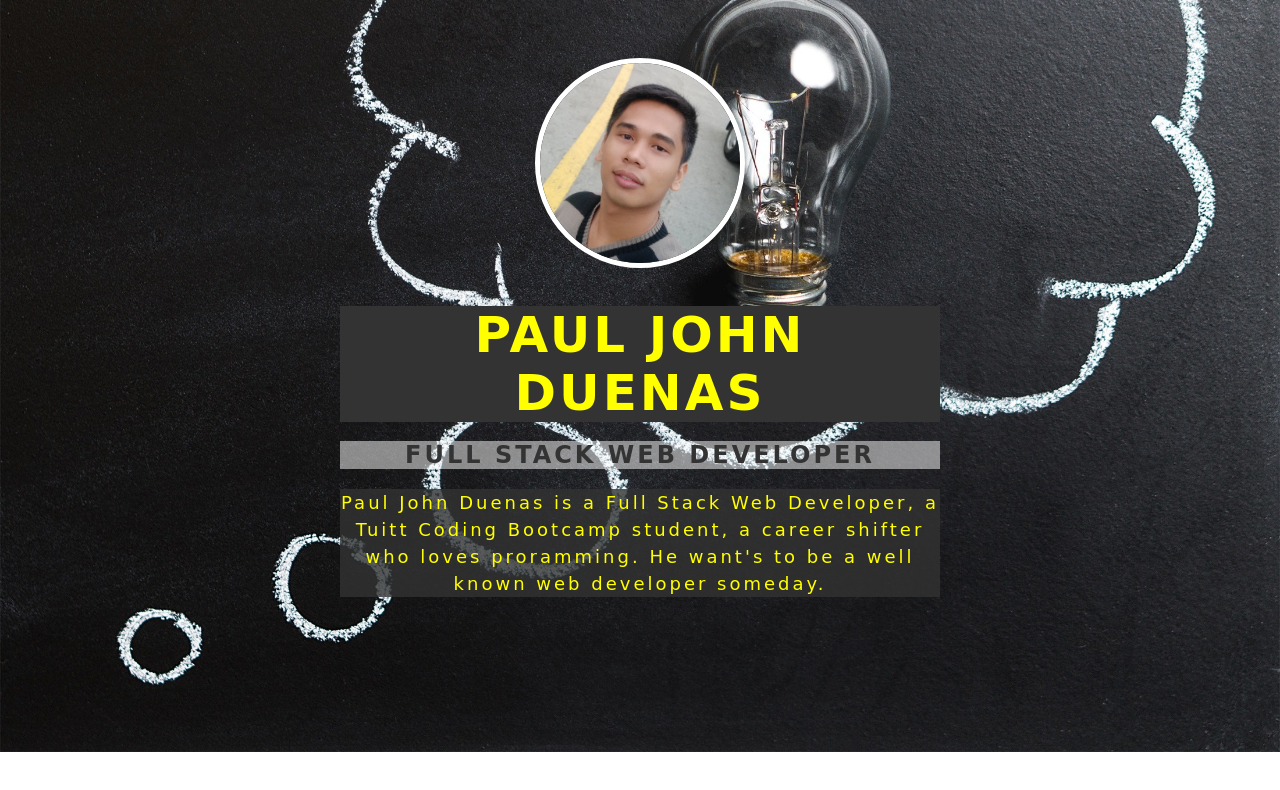
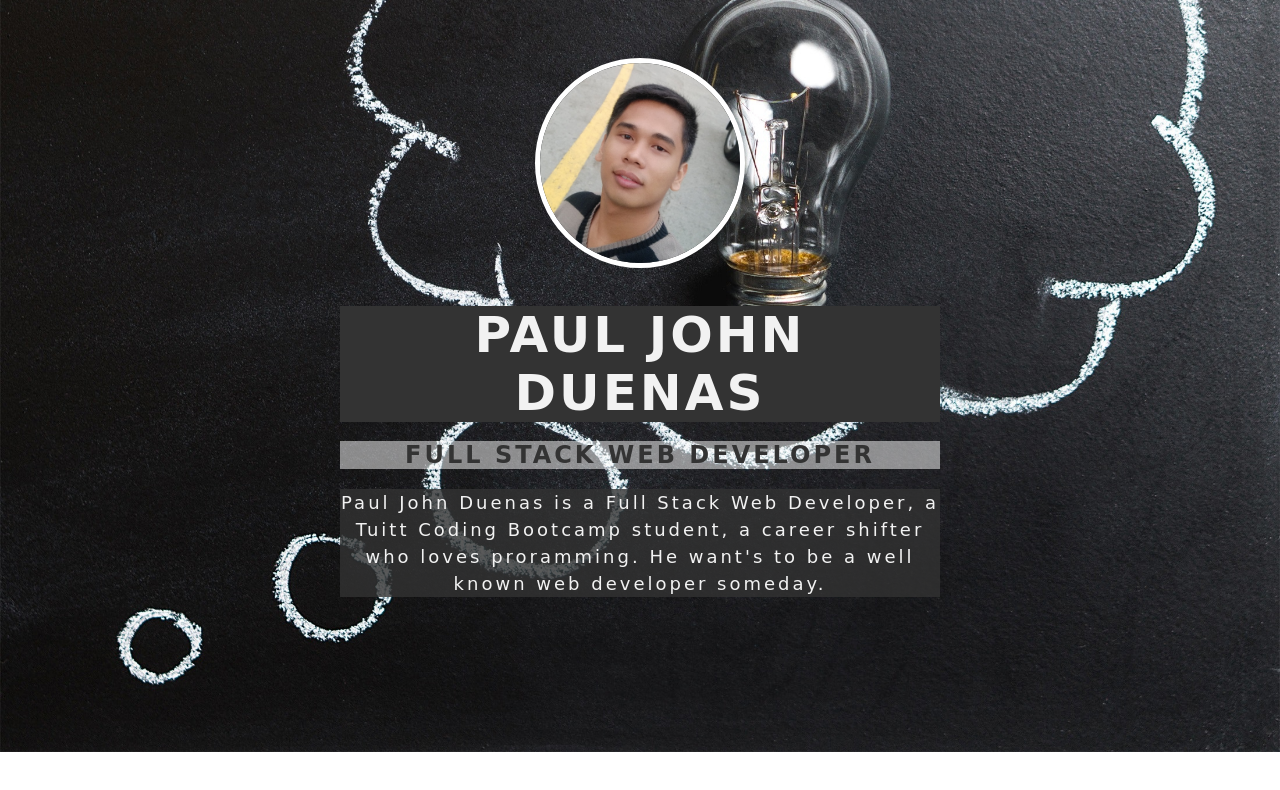
Before and after one commit to pauljohn-duenas28/web-portfolio, a plain HTML site: page index.html in a window 1280 px wide. Drawn offline with Linux system fonts and the light colour scheme; a web font is replaced by a local one.

Commit message:
return to original web dev portfolio v0.1

```diff
--- a/assets/css/style.css
+++ b/assets/css/style.css
@@ -8,7 +8,7 @@ body {
 	background-repeat: no-repeat;
 
 
-	color: yellow; /*off white*/
+	color: #f2f2f2; /*off white*/
 	/*height: 100vh*/
 
 	/*font-family: 'Roboto', sans-serif;*/
```
